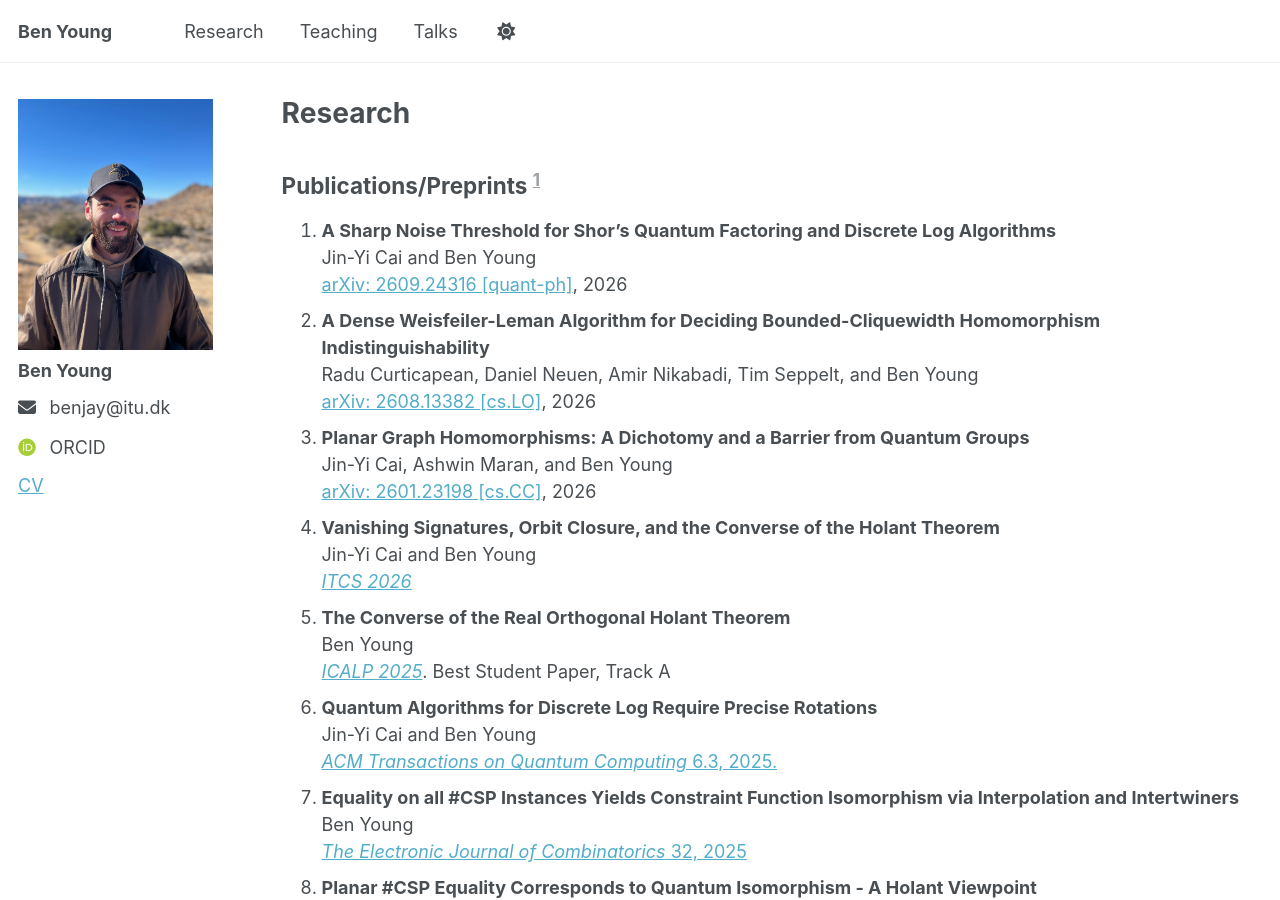
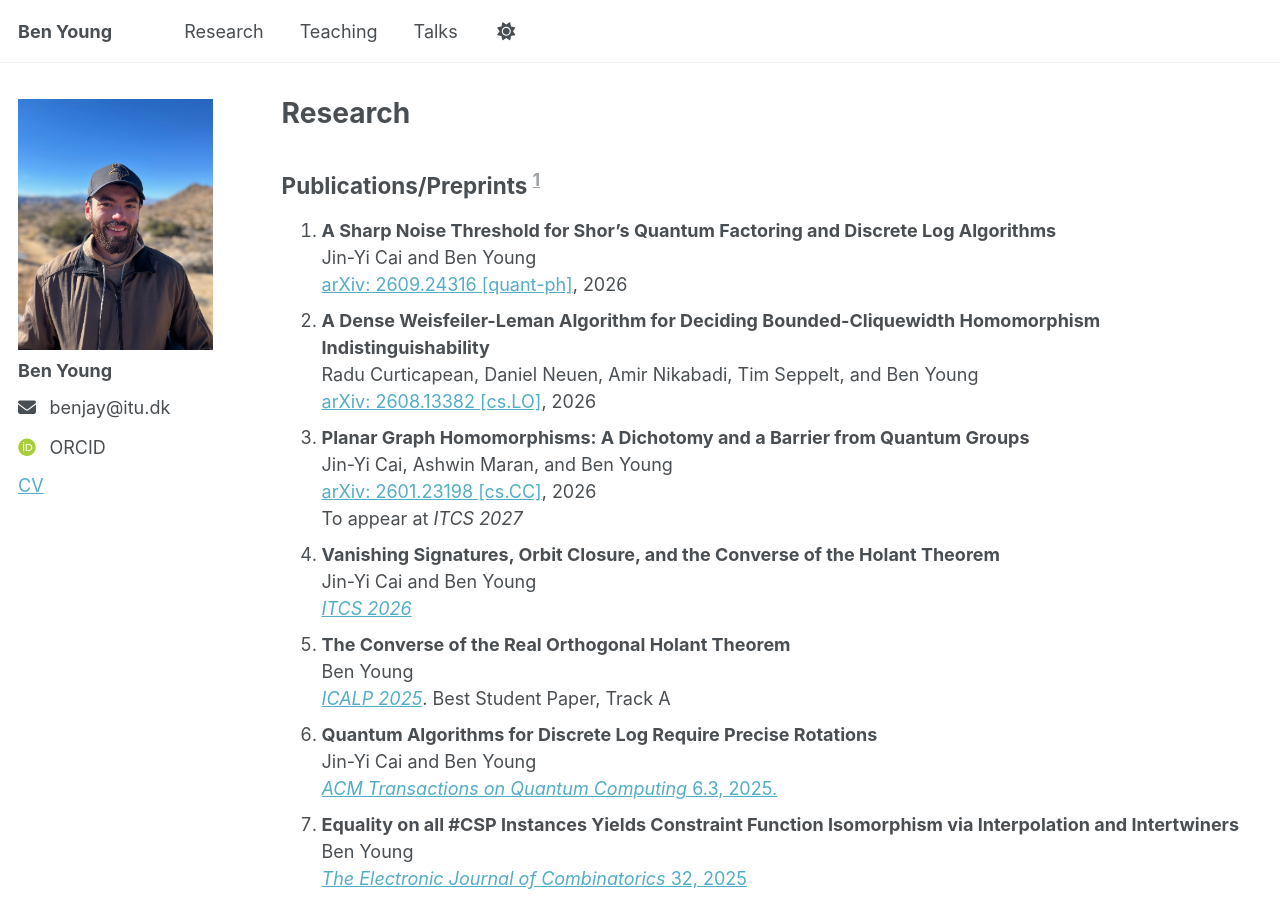
Before and after one commit to ben-m-young/ben-m-young.github.io, a Jekyll site: the page built from _pages/research.md, in a window 1280 px wide and 900 px high. Built offline with Jekyll 4.4.1, drawn with Linux system fonts in a browser that asks for light colours; some web fonts are replaced; a script that is not in the unit is left out.

Commit message:
itcs acceptance

```diff
--- a/_pages/research.md
+++ b/_pages/research.md
@@ -14,7 +14,8 @@ Radu Curticapean, Daniel Neuen, Amir Nikabadi, Tim Seppelt, and Ben Young \\
 [arXiv: 2608.13382 [cs.LO]](https://arxiv.org/abs/2608.13382), 2026
 3. **Planar Graph Homomorphisms: A Dichotomy and a Barrier from Quantum Groups** \\
 Jin-Yi Cai, Ashwin Maran, and Ben Young \\
-[arXiv: 2601.23198 [cs.CC]](https://arxiv.org/abs/2601.23198), 2026
+[arXiv: 2601.23198 [cs.CC]](https://arxiv.org/abs/2601.23198), 2026 \\
+To appear at *ITCS 2027*
 4. **Vanishing Signatures, Orbit Closure, and the Converse of the Holant Theorem** \\
 Jin-Yi Cai and Ben Young \\
 [*ITCS 2026*](https://drops.dagstuhl.de/entities/document/10.4230/LIPIcs.ITCS.2026.32)
```
Also changed, not shown: README.md (+1 -0 lines).
